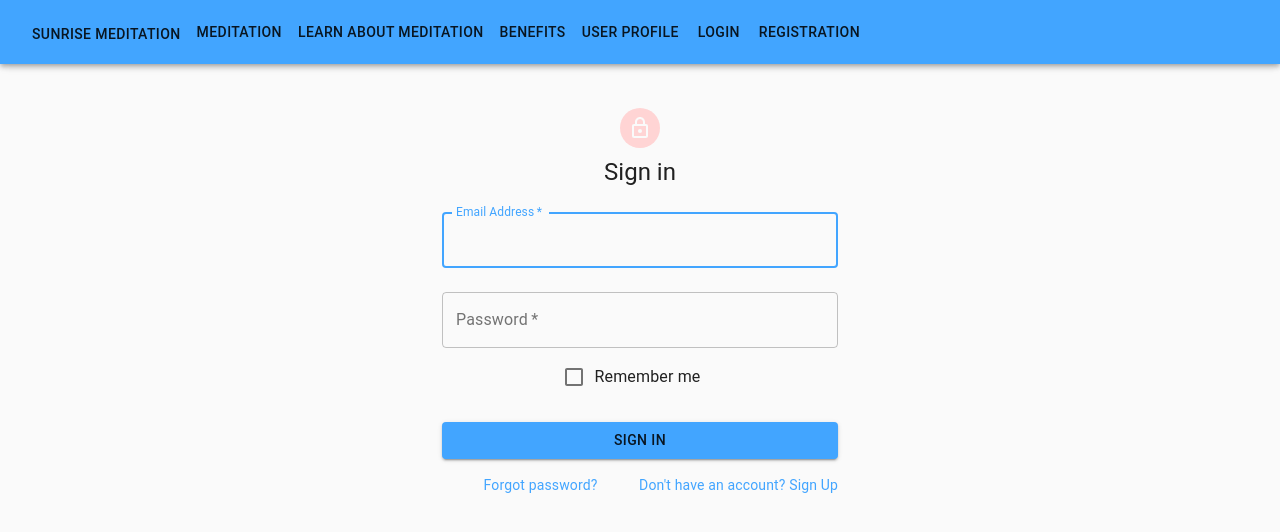
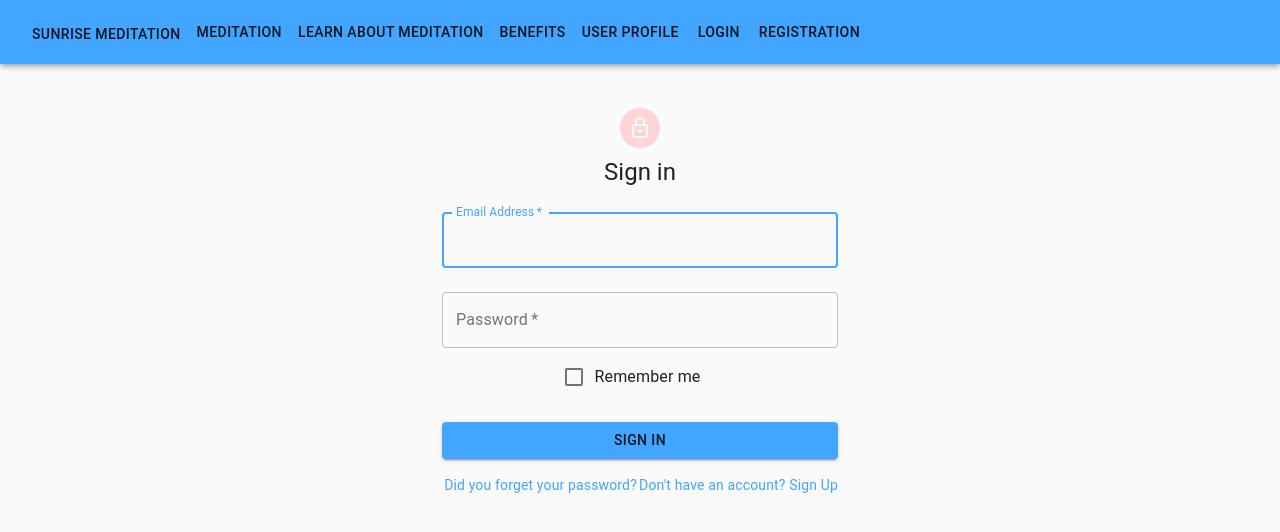
Before and after one commit to LaunchCodeLiftoffProjects/meditation-app-ui, a React (Create React App) app: page /login in a window 1280 px wide. Shown: the top 532 px of the page. Built offline with nearby package versions, Linux system fonts and the light colour scheme.

Commit message:
Fixed link for when user forgets their password.

```diff
--- a/src/pages/login.jsx
+++ b/src/pages/login.jsx
@@ -85,8 +85,8 @@ export default function SignIn() {
           </Button>
           <Grid container>
             <Grid item xs>
-              <Link href="#" variant="body2">
-                Forgot password?
+              <Link href="/forgotPassword" variant="body2">
+                {"Did you forget your password?"}
               </Link>
             </Grid>
             <Grid item>
```
